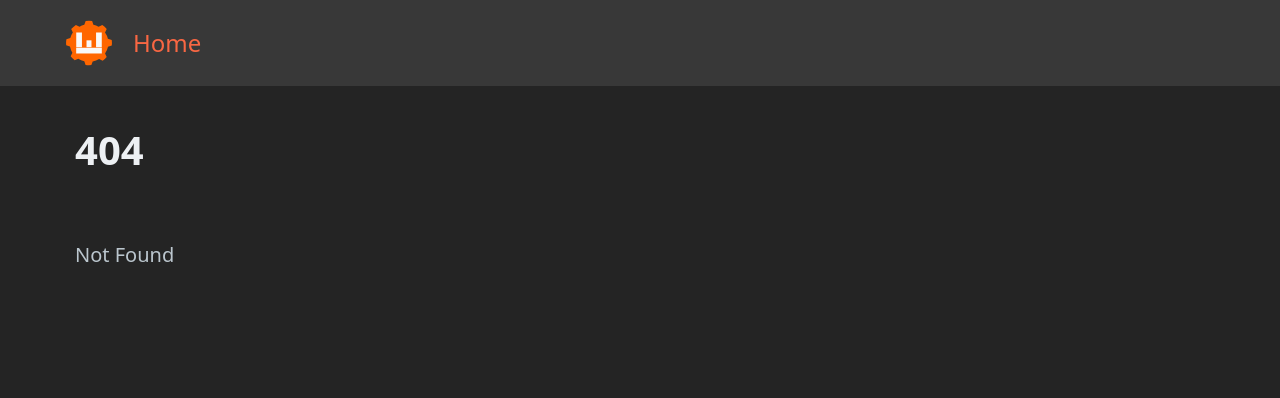
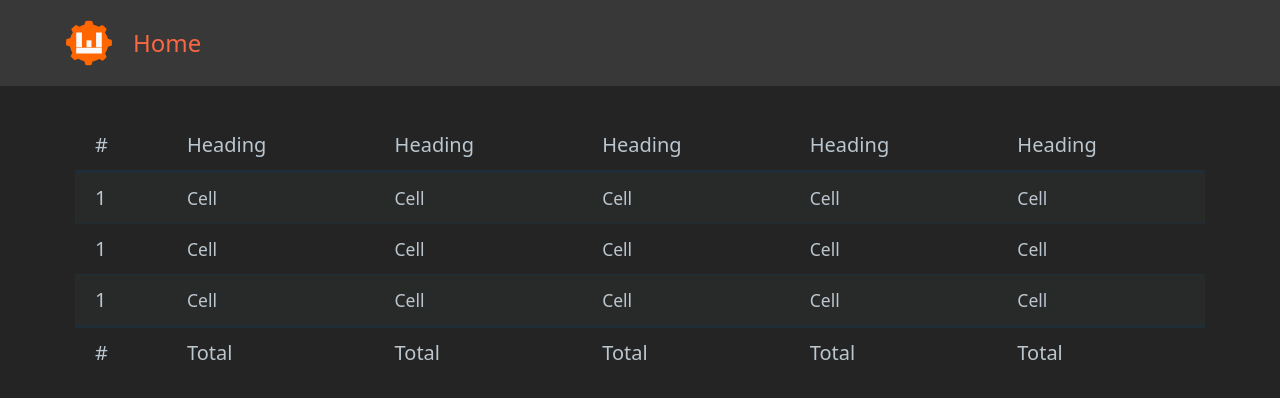
Before and after one commit to WolfEYc/wolfeycode, a SvelteKit app: page /purchases in a window 1280 px wide. Before the commit this address had no page. Shown: the top 398 px of the page. Built offline with nearby package versions, Linux system fonts and the light colour scheme.

Commit message:
we on bun boiz

```diff
--- a/package.json
+++ b/package.json
@@ -13,6 +13,7 @@
     "@sveltejs/adapter-auto": "^2.0.0",
     "@sveltejs/kit": "^1.20.4",
     "svelte": "^4.0.5",
+    "svelte-adapter-bun": "^0.5.0",
     "svelte-check": "^3.4.3",
     "typescript": "^5.0.0",
     "vite": "^4.4.2"
--- /dev/null
+++ b/src/routes/purchases/+page.js
@@ -0,0 +1,8 @@
+/** @type {import('./$types').PageLoad} */
+export function load({ fetch, url }) {
+    const searchParams = url.searchParams;
+
+    return {
+
+    };
+}
--- /dev/null
+++ b/src/routes/purchases/+page.svelte
@@ -0,0 +1,48 @@
+<table role="grid">
+    <thead>
+      <tr>
+        <th scope="col">#</th>
+        <th scope="col">Heading</th>
+        <th scope="col">Heading</th>
+        <th scope="col">Heading</th>
+        <th scope="col">Heading</th>
+        <th scope="col">Heading</th>
+      </tr>
+    </thead>
+    <tbody>
+      <tr>
+        <th scope="row">1</th>
+        <td>Cell</td>
+        <td>Cell</td>
+        <td>Cell</td>
+        <td>Cell</td>
+        <td>Cell</td>
+      </tr>
+      <tr>
+        <th scope="row">1</th>
+        <td>Cell</td>
+        <td>Cell</td>
+        <td>Cell</td>
+        <td>Cell</td>
+        <td>Cell</td>
+      </tr>
+      <tr>
+        <th scope="row">1</th>
+        <td>Cell</td>
+        <td>Cell</td>
+        <td>Cell</td>
+        <td>Cell</td>
+        <td>Cell</td>
+      </tr>
+    </tbody>
+    <tfoot>
+      <tr>
+        <th scope="col">#</th>
+        <td scope="col">Total</td>
+        <td scope="col">Total</td>
+        <td scope="col">Total</td>
+        <td scope="col">Total</td>
+        <td scope="col">Total</td>
+      </tr>
+    </tfoot>
+  </table>
--- a/svelte.config.js
+++ b/svelte.config.js
@@ -1,4 +1,4 @@
-import adapter from '@sveltejs/adapter-auto';
+import adapter from "svelte-adapter-bun";
 
 /** @type {import('@sveltejs/kit').Config} */
 const config = {
```
Also changed, not shown: static/css/pico.min.css, 1 other file (tests, documents, lock files or other folders). Lines whose indentation alone changed are shown as unchanged.
